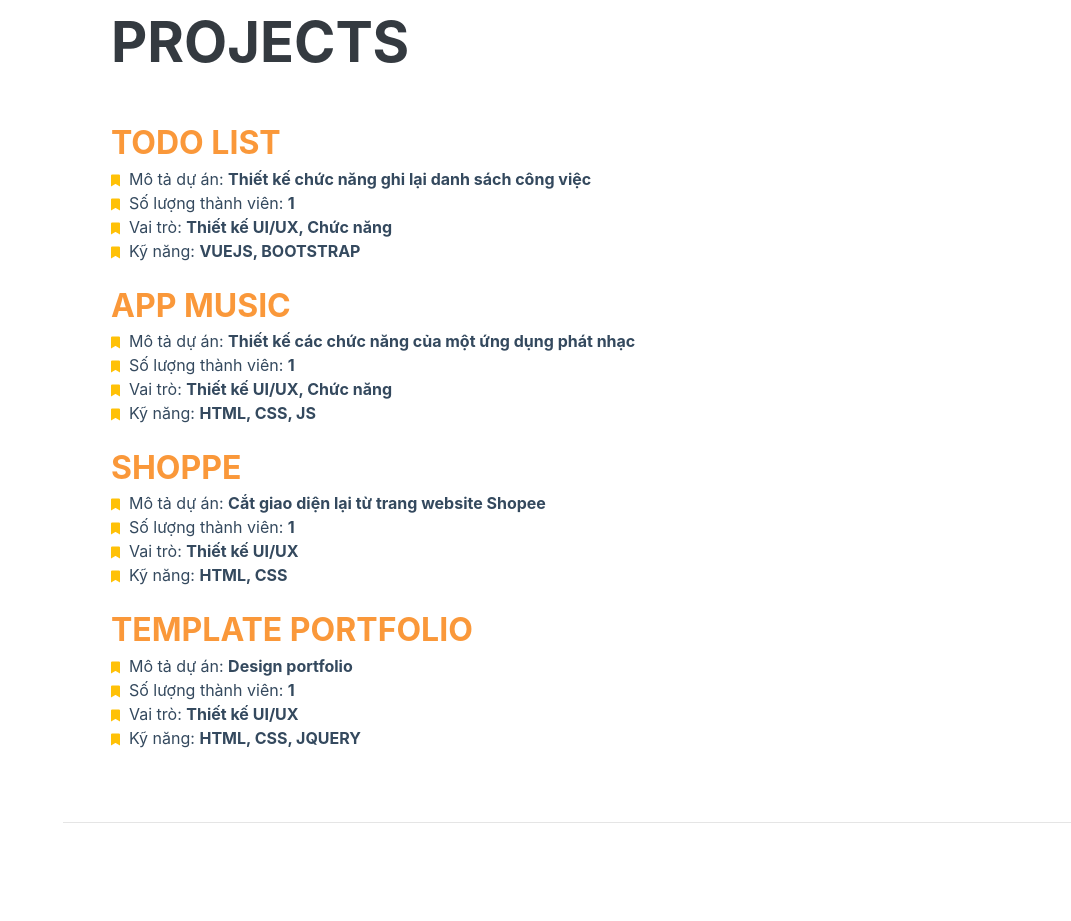
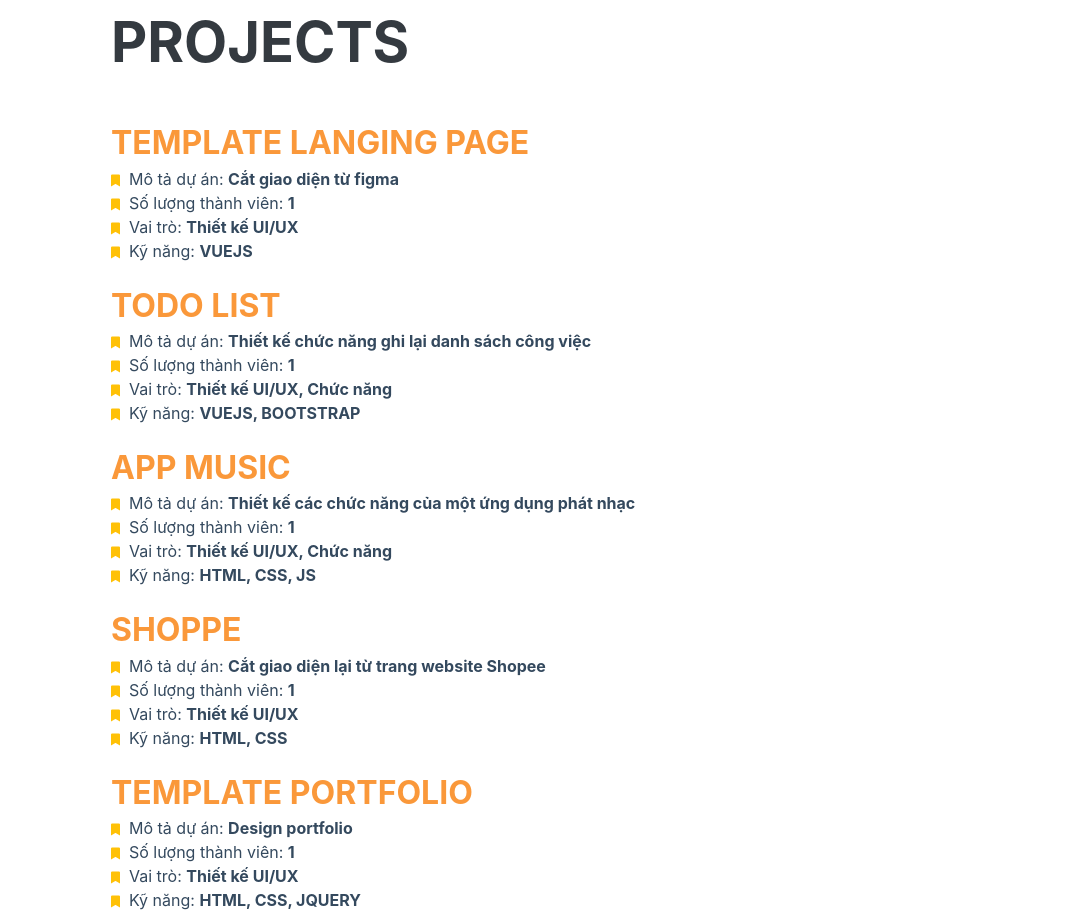
Before and after one commit to noobnx/portfolio, a plain HTML site: page index.html in a window 1280 px wide. Shown: the part 840-1761 px from the top of the page, without its empty margins (209-1280 px from the left). Drawn offline with Linux system fonts and the light colour scheme; a web font is replaced by a local one.

Commit message:
update new project

```diff
--- a/index.html
+++ b/index.html
@@ -109,6 +109,25 @@
         <section class="resume-section p-3 p-lg-5 d-flex flex-column" id="project">
           <div class="my-auto">
             <h2 class="mb-5">Projects</h2>
+            <div class="resume-item d-flex flex-column flex-md-row mb-4">
+              <div class="resume-content mr-auto">
+                <h3 class="mb-1">
+                  <a href=" https://todo-list-gray-tau.vercel.app/" target="_blank">
+                    Template Langing Page
+                  </a>
+                </h3>
+                <div class="mb-0">
+                  <i class="fa-custom-list fa fa-bookmark text-warning"></i>&nbsp;
+                  Mô tả dự án: <strong>Cắt giao diện từ figma</strong><br>
+                  <i class="fa-custom-list fa fa-bookmark text-warning"></i>&nbsp;
+                  Số lượng thành viên: <strong>1</strong><br>
+                  <i class="fa-custom-list fa fa-bookmark text-warning"></i>&nbsp;
+                  Vai trò: <strong>Thiết kế UI/UX</strong><br>
+                  <i class="fa-custom-list fa fa-bookmark text-warning"></i>&nbsp;
+                  Kỹ năng: <strong>VUEJS</strong><br>
+                </div>
+              </div>
+            </div>
             <div class="resume-item d-flex flex-column flex-md-row mb-4">
               <div class="resume-content mr-auto">
                 <h3 class="mb-1">
```
